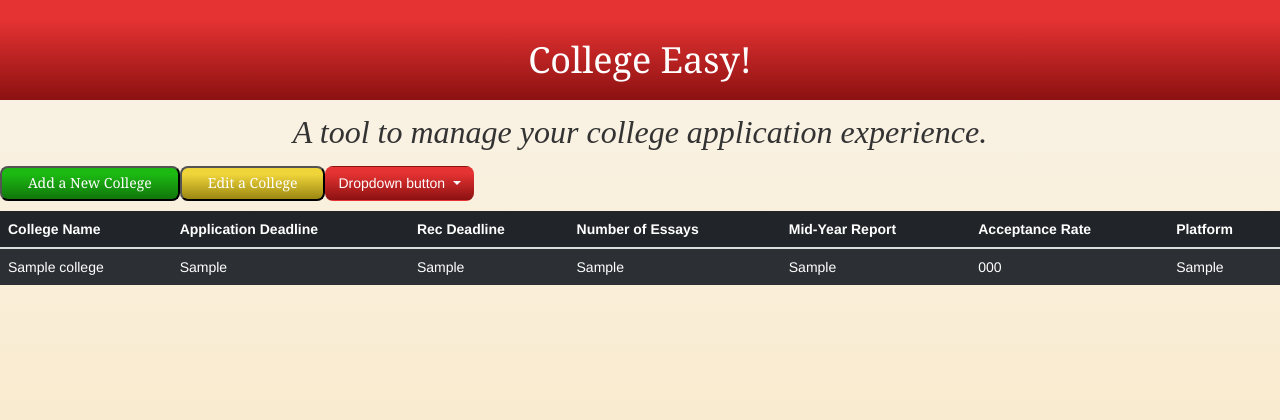
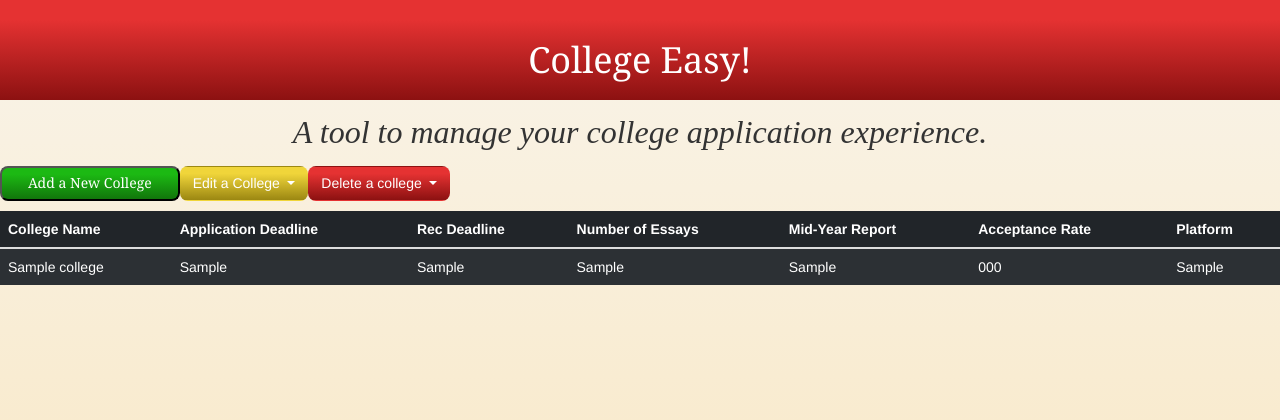
Before and after one commit to borao/college-easy, a Flask app: page / in a window 1280 px wide. Shown: the top 420 px of the page. Run offline with Flask 2, Linux system fonts and the light colour scheme; tables that the repository leaves empty hold one stand-in row (values such as "Sample post"); some libraries are stand-ins or nearby versions.

Commit message:
Add dropdown feature to edit college
Relink delete button

```diff
--- a/templates/index.html
+++ b/templates/index.html
@@ -60,13 +60,24 @@
 </button></td>
 
 <!-- "edit college" button -->
-<td><button style="background: linear-gradient(to bottom, #F0D53A 20%, #9B8712 100%);
+  <td><div class="dropdown">
+    <button class="btn btn-secondary dropdown-toggle" type="button" style="background: linear-gradient(to bottom, #F0D53A 20%, #9B8712 100%);
+                color:#ffffff; border-radius: 8px; height: 35px" id="dropdownMenuButton" data-toggle="dropdown" aria-haspopup="true" aria-expanded="false">
+      Edit a College
+    </button>
+    <div class="dropdown-menu" aria-labelledby="dropdownMenuButton">
+      {% for college in colleges %}
+      <a class="dropdown-item" href="/edit_college?name={{ college.name }}">{{ college.name }}</a>
+      {% endfor %}
+    </div>
+  </div></td>
+  <!--<button style="background: linear-gradient(to bottom, #F0D53A 20%, #9B8712 100%);
               color:#ffffff; border-radius: 8px; height: 35px">
   <font face=georgia>
     <a href="/edit_college" role="button" style="color:#ffffff; padding: 20px;">
       Edit a College
     </a>
-</button></td>
+</button></td>-->
 
 <!-- "delete college" button -->
 <!--<div class="container">
@@ -83,11 +94,11 @@
 <td><div class="dropdown">
   <button class="btn btn-secondary dropdown-toggle" type="button" style="background: linear-gradient(to bottom, #E53232 20%, #8C1111 100%);
                 color:#ffffff; border-radius: 8px; height: 35px" id="dropdownMenuButton" data-toggle="dropdown" aria-haspopup="true" aria-expanded="false">
-    Dropdown button
+    Delete a college
   </button>
   <div class="dropdown-menu" aria-labelledby="dropdownMenuButton">
     {% for college in colleges %}
-    <a class="dropdown-item" href="/edit_college?name={{ college.name }}">{{ college.name }}</a>
+    <a class="dropdown-item" href="/delete_college?name={{ college.name }}">{{ college.name }}</a>
     {% endfor %}
   </div>
 </div></td>
```
